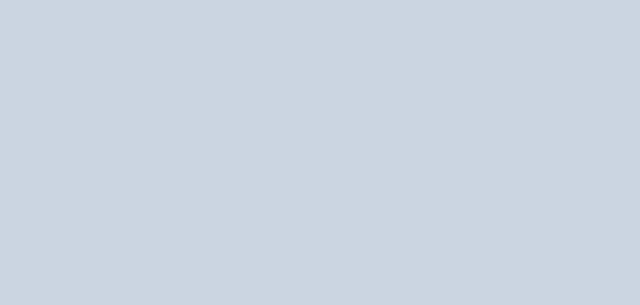
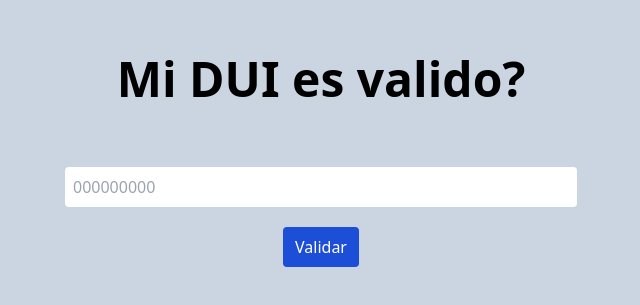
Before and after one commit to oscarabrego16/dui-validator, a React (Vite) app: page / in a window 1280 px wide. Shown: the part 239-544 px from the top of the page, without its empty margins (319-959 px from the left). Built offline with nearby package versions, Linux system fonts and the light colour scheme.

Commit message:
💄add UI dui validator

```diff
--- a/src/App.tsx
+++ b/src/App.tsx
@@ -2,10 +2,25 @@ import { useState } from 'react'
 
 
 function App() {
-  const [count, setCount] = useState(0)
+  const [value, setValue]=useState("")
 
   return (
-    <div className='bg-slate-300 w-full min-h-screen'></div>
+    <div className='bg-slate-300 w-full min-h-screen flex items-center justify-center flex-col'>
+      <div className='w-full max-w-lg text-center flex flex-col gap-16'>
+      <h1 className='text-5xl font-bold'>Mi DUI es valido?</h1>
+      <form className='flex flex-col gap-5 items-center'>
+        <input
+        placeholder='000000000'
+        className='rounded p-2 w-full'
+        value= {value}
+        onChange={(e)=>{
+          setValue(e.target.value)
+        }}/>
+        <button className='bg-blue-700 text-white w-auto py-2 px-3 rounded'>Validar</button>
+      </form>
+      </div>
+    </div>
+
   )
 }
 
```
